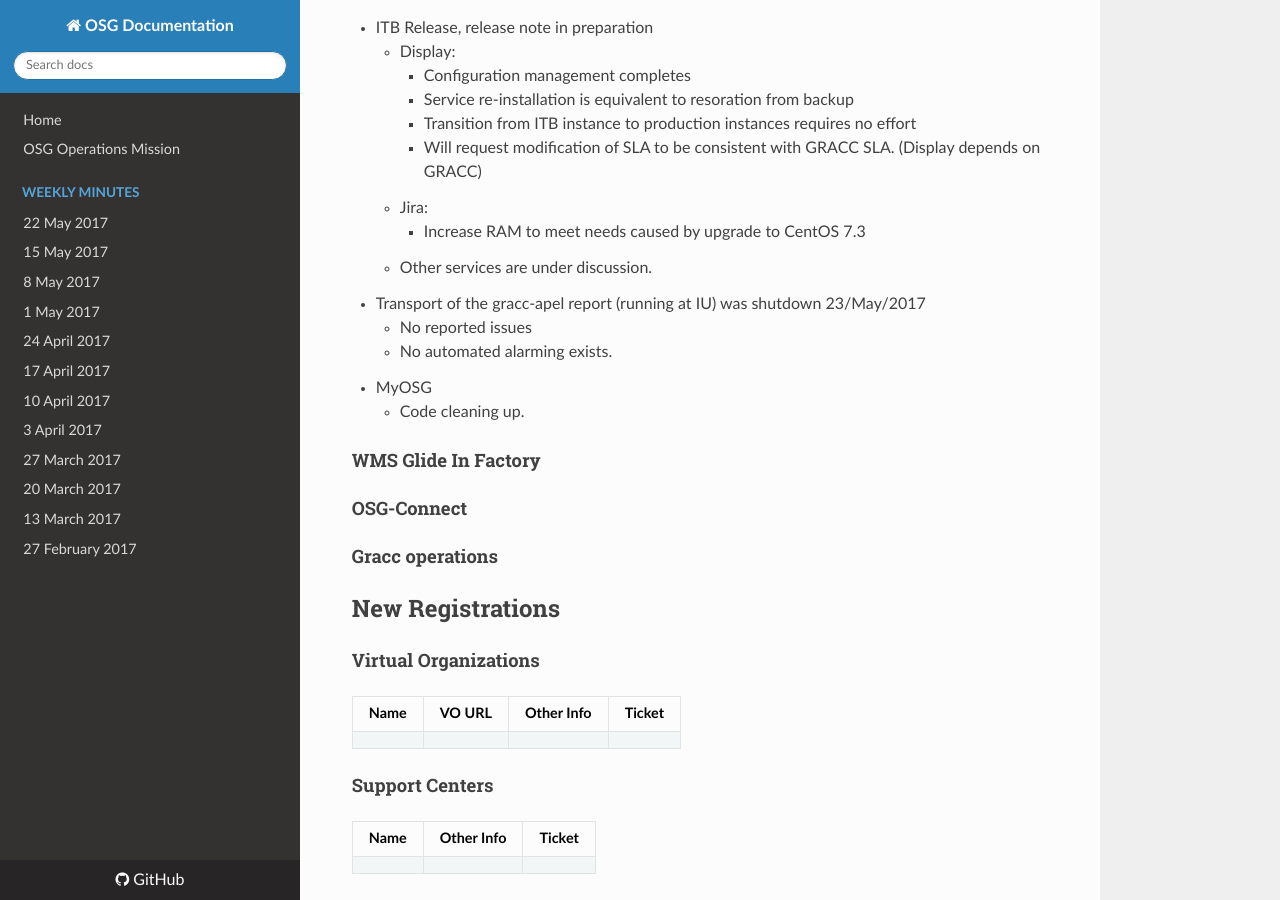
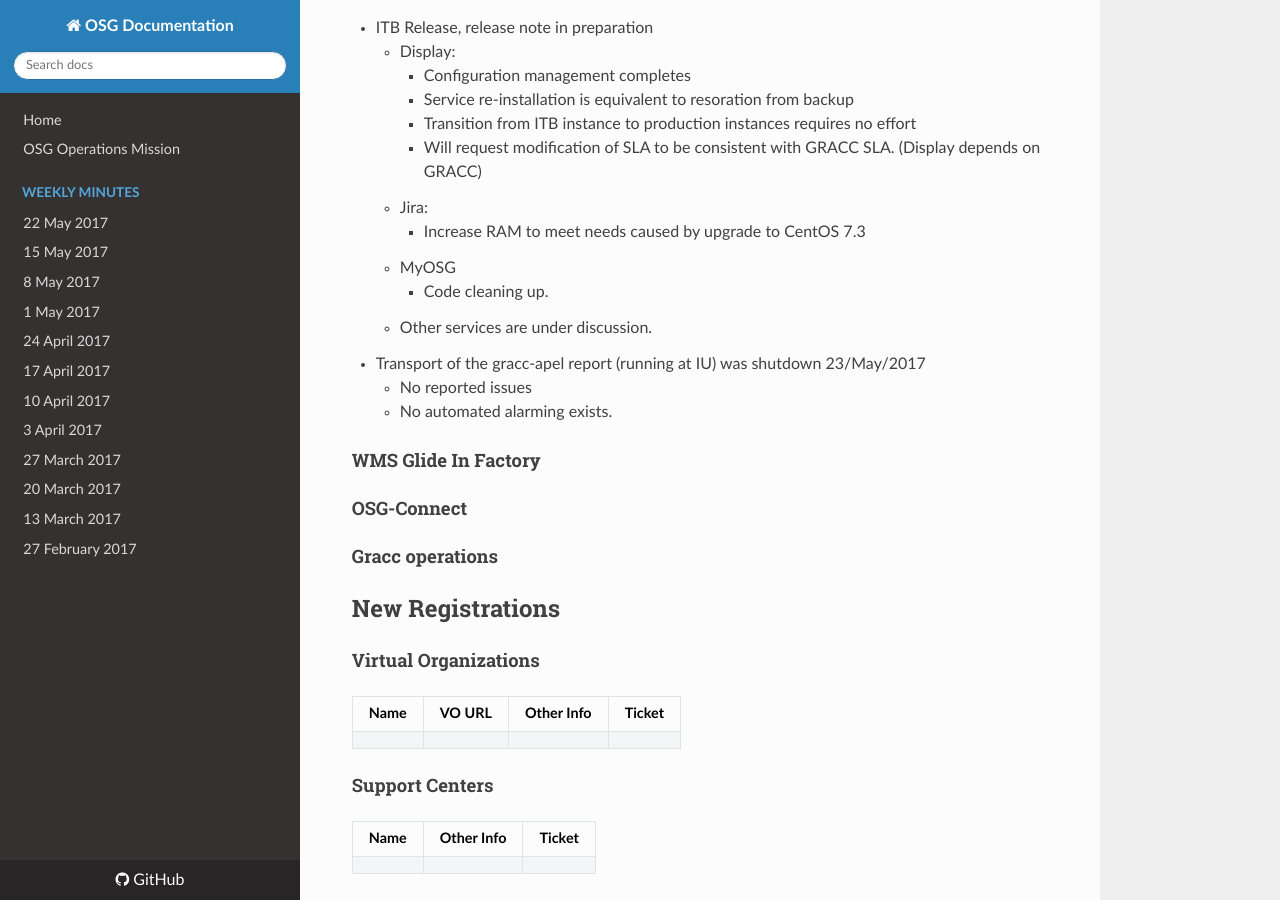
Before and after one commit to osg-htc/operations, an MkDocs documentation site: the page built from docs/WeeklyMinutes/05Jun2017.md, in a window 1280 px wide and 900 px high, scrolled down 1748 px. Built offline with MkDocs 1.6.1, drawn with Linux system fonts in a browser that asks for light colours; nearby versions of some CDN libraries; old or Windows-style settings are respelled for this version of MkDocs.

Commit message:
Update 05Jun2017.md

```diff
--- a/docs/WeeklyMinutes/05Jun2017.md
+++ b/docs/WeeklyMinutes/05Jun2017.md
@@ -36,12 +36,13 @@
          * Will request modification of SLA to be consistent with GRACC SLA. (Display depends on GRACC)
       * Jira:
          * Increase RAM to meet needs caused by upgrade to CentOS 7.3
+      * MyOSG
+         * Code cleaning up.
       * Other services are under discussion.
    * Transport of the gracc-apel report (running at IU) was shutdown 23/May/2017
       * No reported issues
       * No automated alarming exists.
-   * MyOSG
-      * Code cleaning up.
+
 
 #### WMS Glide In Factory
 
```
